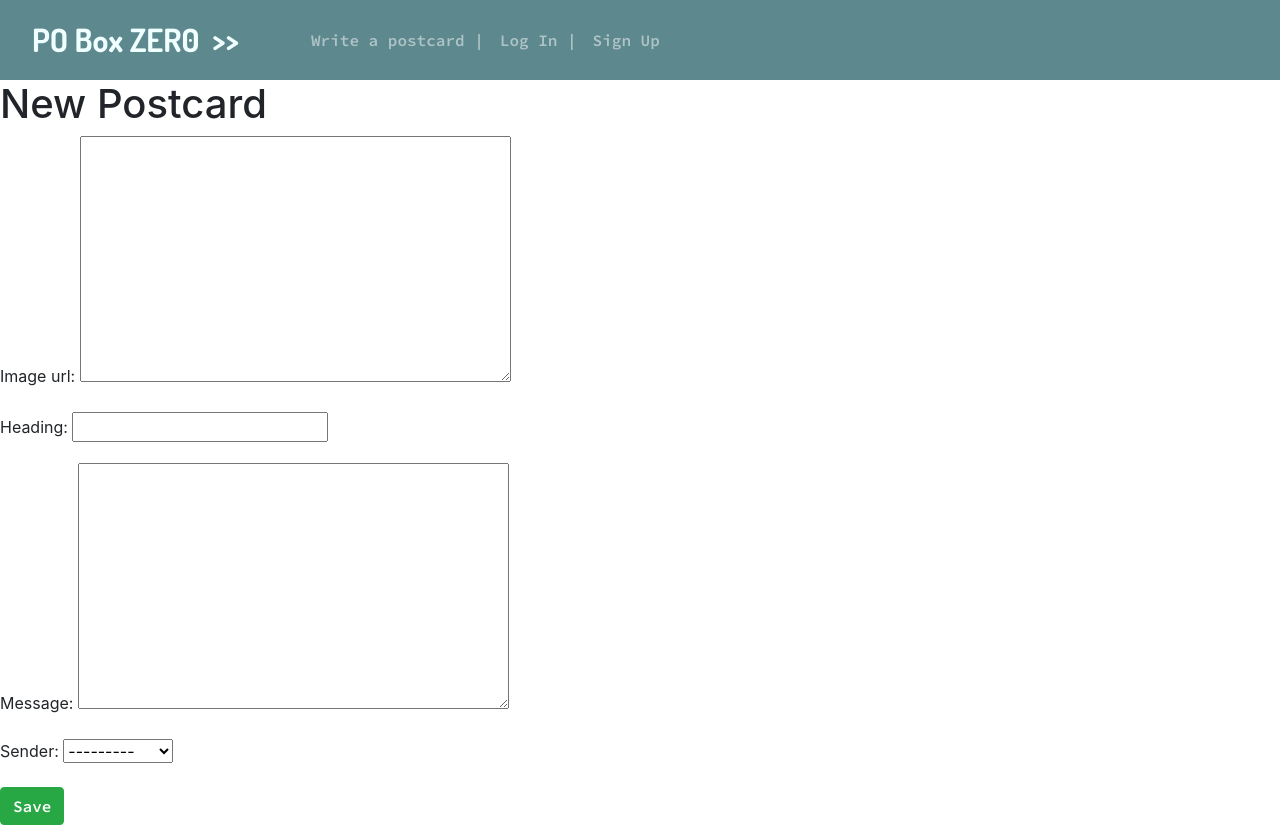
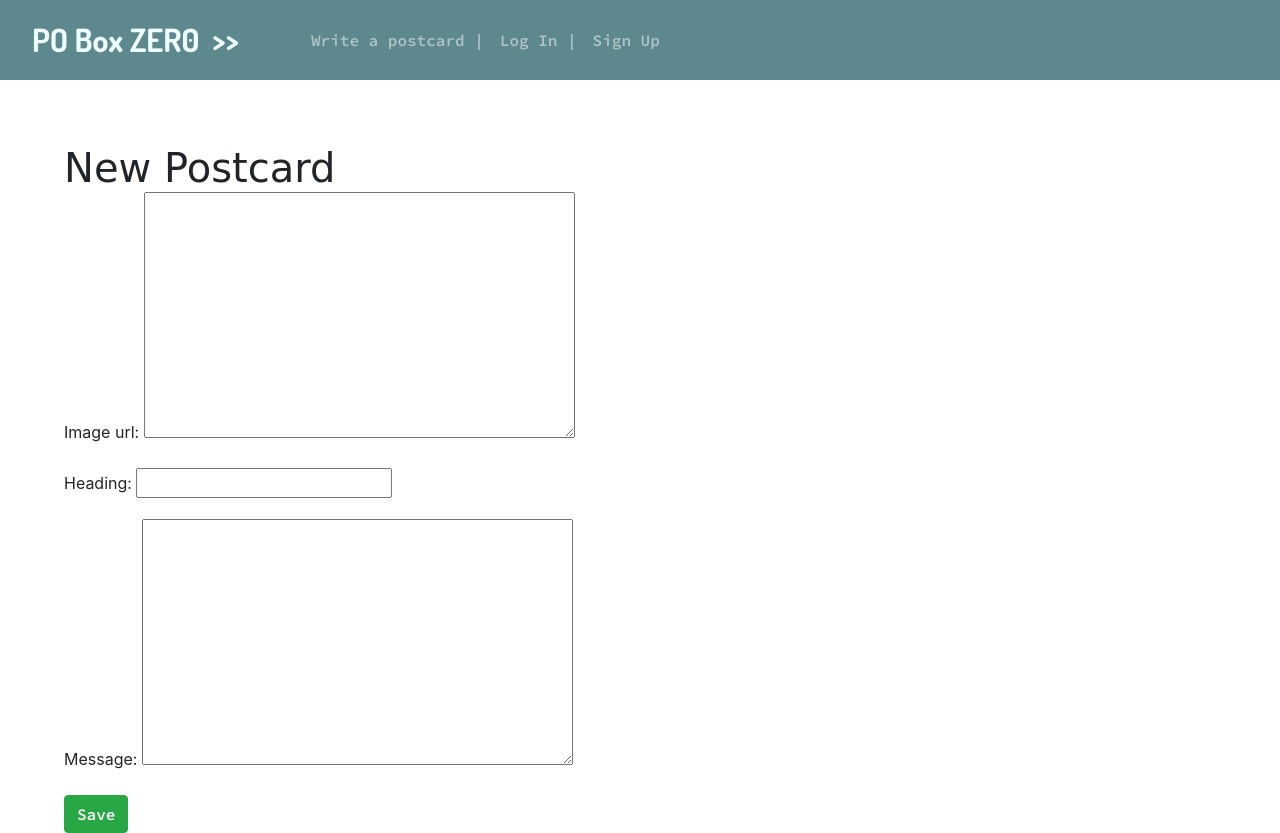
Before and after one commit to amarukot/postcards-from-strangers, a Django app: page /postcard/create in a window 1280 px wide. Run offline with Django 3.2, Linux system fonts and the light colour scheme; data comes from the database, SQL or seed files in the repository; some libraries are stand-ins or nearby versions; some web fonts are replaced.

Commit message:
minor updates readme form style prior to crispy forms install

```diff
--- a/pobox_zero/forms.py
+++ b/pobox_zero/forms.py
@@ -4,4 +4,4 @@
 class PostcardForm(forms.ModelForm):
     class Meta:
         model = Postcard
-        fields = ('image_url', 'heading', 'message', 'sender',)
+        fields = ('image_url', 'heading', 'message',)
--- a/pobox_zero/templates/pobox_zero/postcard_form.html
+++ b/pobox_zero/templates/pobox_zero/postcard_form.html
@@ -1,6 +1,6 @@
 {% extends 'pobox_zero/base.html' %} {% block content %}
-<h1>New Postcard</h1>
-<form method="POST" class="">
+<h1 class="custom-h2" style="margin: 5% 0 0 5%;">New Postcard</h1>
+<form method="POST" style="margin-left: 5%;">
   {% csrf_token %} {{ form.as_p }}
   <button type="submit" class="btn btn-success">Save</button>
 </form>
--- a/pobox_zero/templates/pobox_zero/postcard_list.html
+++ b/pobox_zero/templates/pobox_zero/postcard_list.html
@@ -2,7 +2,7 @@
 <section class="mt-3">
   <h2 class="px-5 pt-5 custom-h2">Pick a postcard...</h2>
 
-  <div class="card-columns no-gutters">
+  <div class="card-columns mx-auto" style="width: 80%;">
     {% for postcard in postcards %}
 
     <div class="custom-thumb card shadow">
```
Also changed, not shown: README.md.
